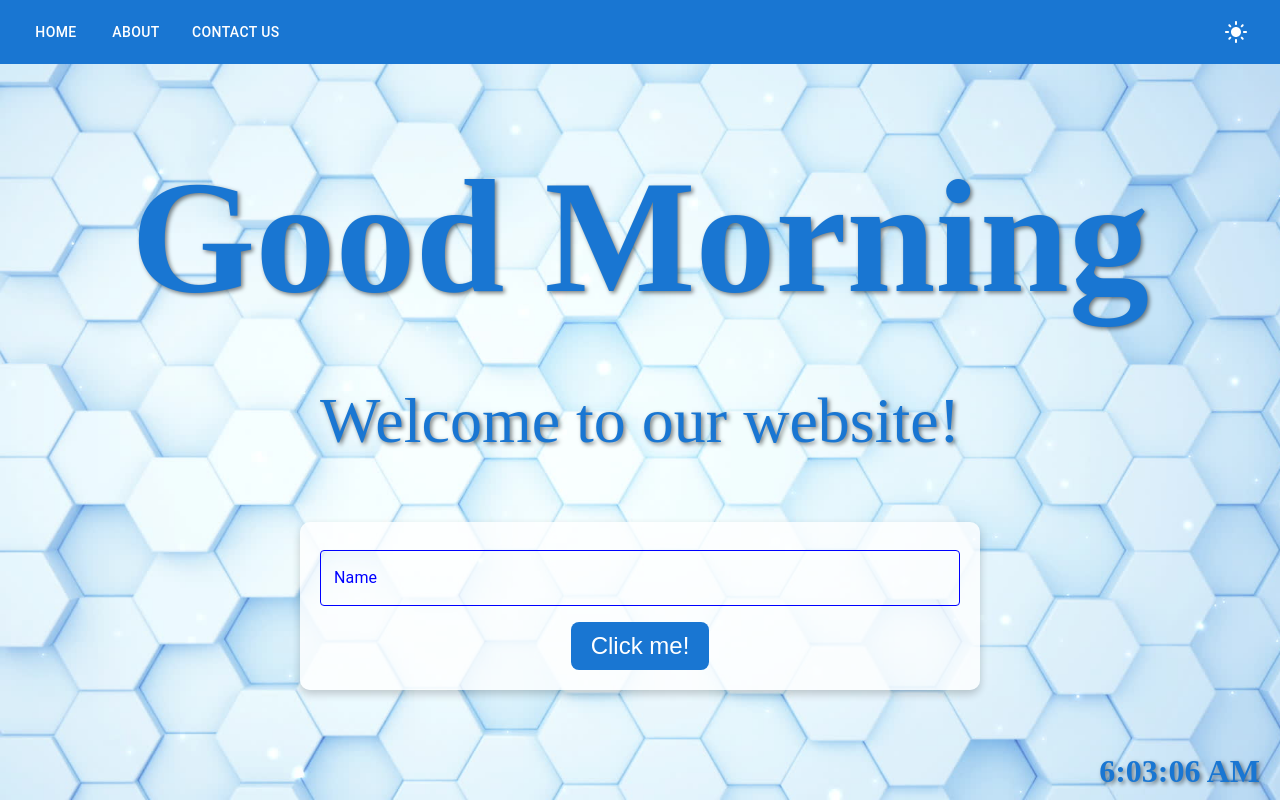
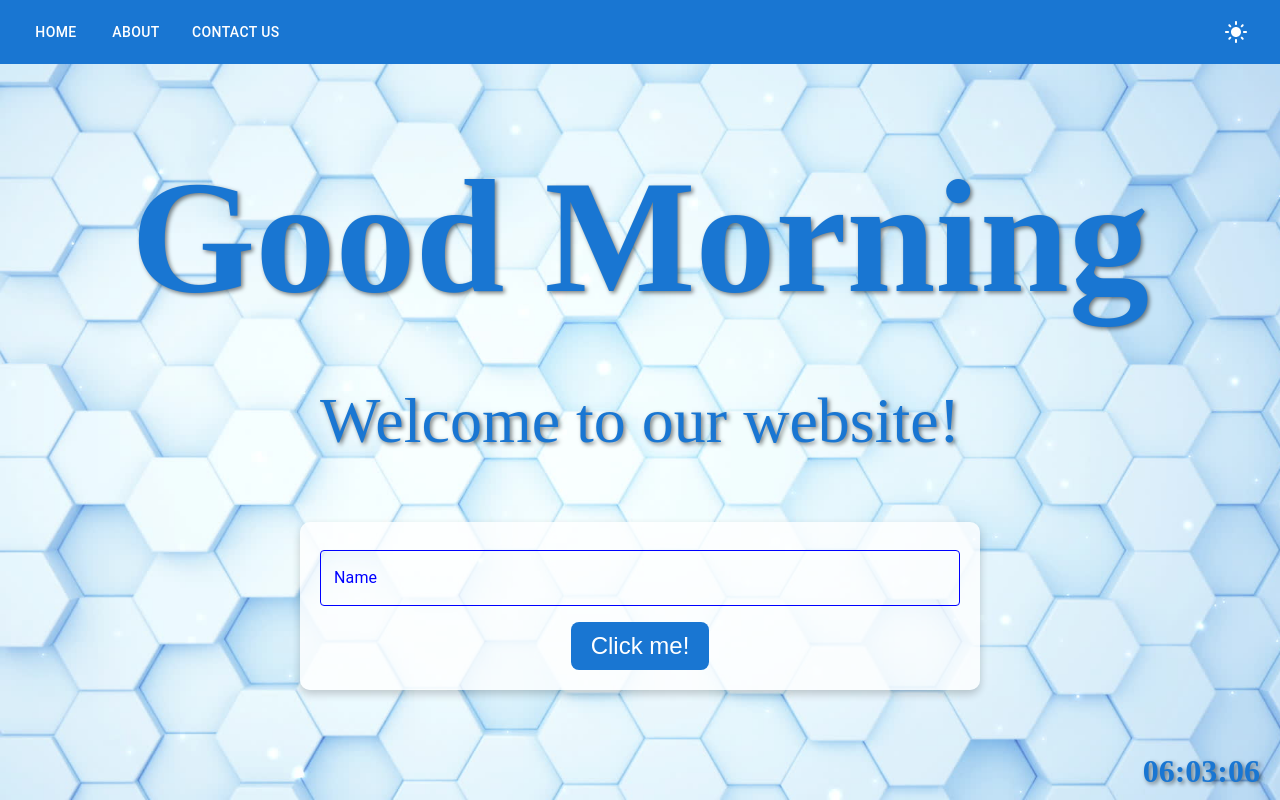
Before and after one commit to lifewithwendy/interactive-landing-page, a React (Create React App) app: page / in a window 1280 px wide. Built offline with nearby package versions, Linux system fonts and the light colour scheme.

Commit message:
Update clock for 24 hour format

```diff
--- a/src/components/Clock.jsx
+++ b/src/components/Clock.jsx
@@ -17,6 +17,6 @@ export const Clock = ({theme}) => {
   }, []); // No dependencies, runs only once on mount
 
   return (
-      <StyledTime theme={theme}>{currentTime.toLocaleTimeString()}</StyledTime>
+      <StyledTime theme={theme}>{currentTime.toLocaleTimeString('en-US', { hour12: false })}</StyledTime>
   );
 };
```
